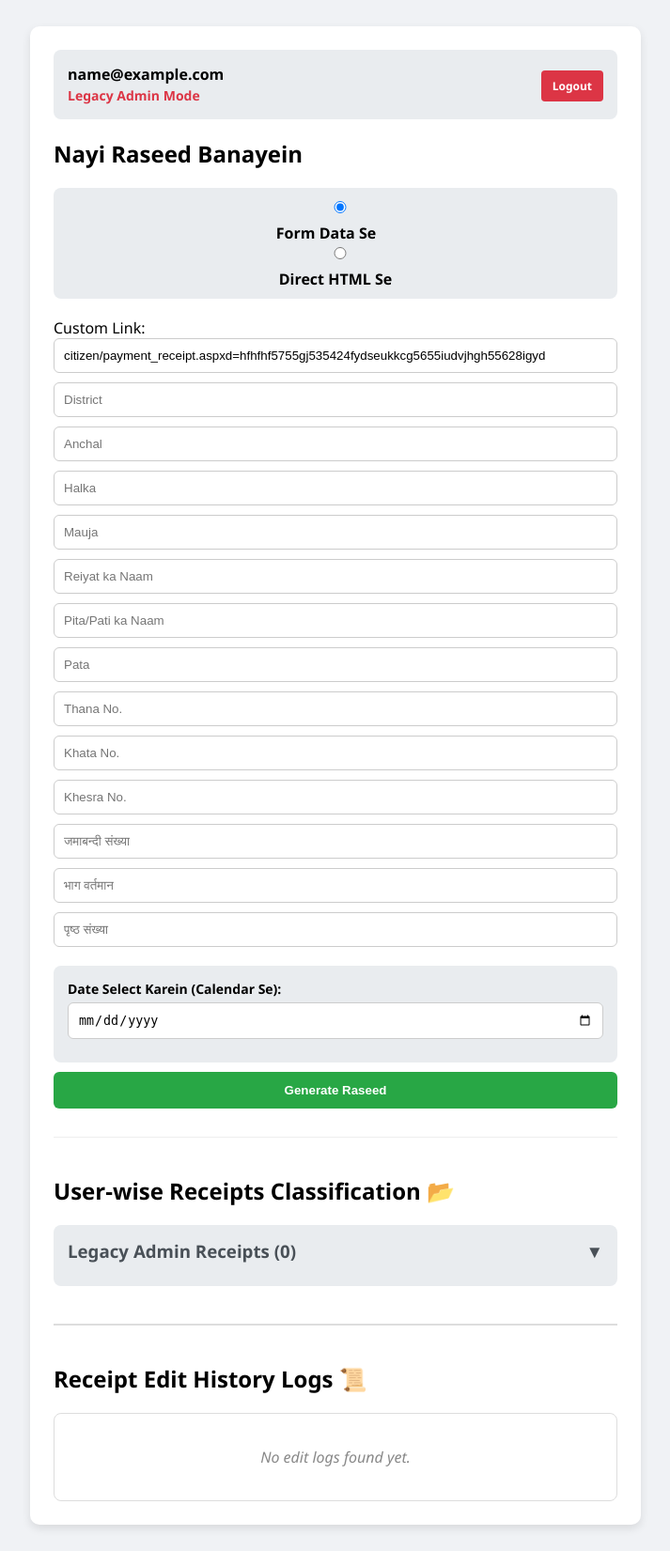
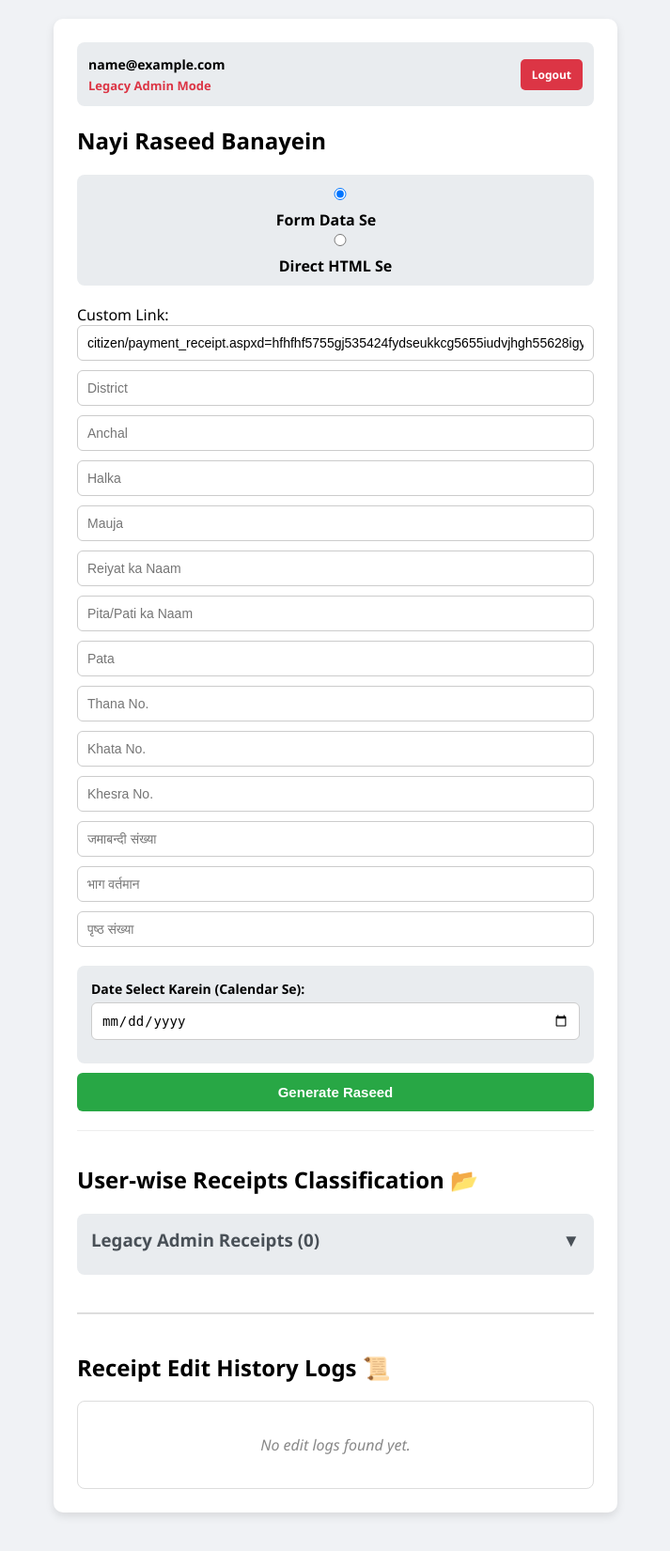
Before and after one commit to sk538180-pixel/RECIPT, a Flask app: page / in a window 1280 px wide. Shown: the whole page at 94% size, without its empty margins (283-996 px from the left). After the commit the page ends 1614 px from the top, so only its background shows below. Run offline with Flask 3, Linux system fonts and the light colour scheme; the visitor is signed in with stand-in values (Sample User, id 1); data that the repository does not hold is empty.

Commit message:
Update index.html

```diff
--- a/templates/index.html
+++ b/templates/index.html
@@ -5,17 +5,97 @@
     <meta name="viewport" content="width=device-width, initial-scale=1.0">
     <title>Laggan Raseed Dashboard</title>
     <style>
-        body { font-family: 'Segoe UI', sans-serif; background-color: #f0f2f5; padding: 20px; }
-        .container { max-width: 600px; margin: auto; background: white; padding: 25px; border-radius: 10px; box-shadow: 0 4px 10px rgba(0,0,0,0.1); }
-        input { width: 100%; padding: 10px; margin-bottom: 10px; border: 1px solid #ccc; border-radius: 6px; box-sizing: border-box; }
-        .btn-submit { width: 100%; padding: 12px; background: #28a745; color: white; border: none; border-radius: 6px; cursor: pointer; font-weight: bold; }
-        .receipt-list { margin-top: 30px; border-top: 1px solid #eee; padding-top: 20px; }
-        .item { background: #f9f9f9; padding: 10px; border-bottom: 1px solid #ddd; margin-bottom: 10px; display: flex; flex-direction: column; }
-        .actions { margin-top: 10px; }
-        .actions a { text-decoration: none; padding: 5px 10px; border-radius: 4px; font-size: 13px; font-weight: bold; margin-right: 5px; }
+        * { box-sizing: border-box; }
+        body { font-family: 'Segoe UI', sans-serif; background-color: #f0f2f5; padding: 10px; margin: 0; }
+        .container { max-width: 600px; margin: auto; background: white; padding: 15px; border-radius: 10px; box-shadow: 0 4px 10px rgba(0,0,0,0.1); }
+        input, textarea { width: 100%; padding: 10px; margin-bottom: 10px; border: 1px solid #ccc; border-radius: 6px; box-sizing: border-box; font-size: 14px; }
+        .btn-submit { width: 100%; padding: 12px; background: #28a745; color: white; border: none; border-radius: 6px; cursor: pointer; font-weight: bold; font-size: 15px; }
+        .receipt-list { margin-top: 20px; border-top: 1px solid #eee; padding-top: 15px; }
+        .item { background: #f9f9f9; padding: 10px; border-bottom: 1px solid #ddd; margin-bottom: 10px; display: flex; flex-direction: column; word-break: break-word; }
+        .actions { margin-top: 10px; display: flex; flex-wrap: wrap; gap: 6px; }
+        .actions a { text-decoration: none; padding: 6px 10px; border-radius: 4px; font-size: 12px; font-weight: bold; text-align: center; white-space: nowrap; }
         .btn-edit-data { background: #007bff; color: white; }
         .btn-edit-html { background: #ffc107; color: black; }
         .btn-delete { background: #dc3545; color: white; }
+
+        /* Header Bar */
+        .header-bar {
+            display: flex;
+            flex-direction: column;
+            gap: 10px;
+            margin-bottom: 15px;
+            padding: 12px;
+            background: #e9ecef;
+            border-radius: 8px;
+        }
+        .header-info { }
+        .header-info strong { font-size: 14px; word-break: break-all; }
+        .header-buttons {
+            display: flex;
+            flex-wrap: wrap;
+            gap: 6px;
+        }
+        .header-btn {
+            padding: 8px 12px;
+            border-radius: 5px;
+            font-weight: bold;
+            font-size: 12px;
+            text-decoration: none;
+            text-align: center;
+            border: none;
+            cursor: pointer;
+            white-space: nowrap;
+            flex: 1 1 auto;
+            min-width: 0;
+        }
+        .btn-wallet { background: #17a2b8; color: white; }
+        .btn-add-money { background: #28a745; color: white; }
+        .btn-logout { background: #dc3545; color: white; }
+
+        /* Admin Pending Payment Card */
+        .payment-card {
+            background: white;
+            padding: 10px;
+            border-radius: 6px;
+            margin-bottom: 10px;
+            border: 1px solid #ddd;
+        }
+        .payment-card-inner {
+            display: flex;
+            flex-direction: column;
+            gap: 8px;
+        }
+        .payment-card-actions {
+            display: flex;
+            gap: 6px;
+        }
+        .payment-card-actions form { flex: 1; }
+        .payment-card-actions button { width: 100%; }
+
+        /* Admin User Card */
+        .user-card-header {
+            display: flex;
+            flex-direction: column;
+            gap: 4px;
+        }
+        .user-card-meta {
+            display: flex;
+            flex-wrap: wrap;
+            gap: 6px;
+            font-size: 12px;
+        }
+
+        /* Edit History */
+        .history-header {
+            display: flex;
+            flex-direction: column;
+            gap: 2px;
+            font-size: 13px;
+            font-weight: bold;
+            margin-bottom: 5px;
+        }
+        .history-header .history-link { color: #007bff; word-break: break-all; }
+        .history-header .history-date { color: #666; font-size: 12px; }
 
         /* Modal Popup Styles */
         .modal-overlay {
@@ -87,25 +170,35 @@
             from { transform: translateY(20px); opacity: 0; }
             to { transform: translateY(0); opacity: 1; }
         }
+
+        /* Desktop tweaks */
+        @media (min-width: 481px) {
+            body { padding: 20px; }
+            .container { padding: 25px; }
+            .header-bar { flex-direction: row; justify-content: space-between; align-items: center; }
+            .header-btn { flex: 0 0 auto; }
+            .payment-card-inner { flex-direction: row; justify-content: space-between; align-items: center; }
+            .history-header { flex-direction: row; justify-content: space-between; }
+        }
     </style>
 </head>
 <body>
 <div class="container">
-    <div style="display: flex; justify-content: space-between; align-items: center; margin-bottom: 20px; padding: 15px; background: #e9ecef; border-radius: 8px;">
-        <div>
+    <div class="header-bar">
+        <div class="header-info">
             <strong>{{ email }}</strong><br>
             {% if is_admin %}
-            <span style="font-size: 14px; color: #dc3545; font-weight: bold;">Legacy Admin Mode</span>
+            <span style="font-size: 13px; color: #dc3545; font-weight: bold;">Legacy Admin Mode</span>
             {% else %}
-            <span style="font-size: 14px; color: #555;">Wallet Balance: <strong>₹{{ wallet_balance }}</strong></span>
+            <span style="font-size: 13px; color: #555;">Wallet: <strong>₹{{ wallet_balance }}</strong></span>
             {% endif %}
         </div>
-        <div>
+        <div class="header-buttons">
             {% if not is_admin %}
-            <button onclick="showWalletModal()" style="background:#17a2b8; color:white; border:none; padding:8px 12px; border-radius:4px; font-weight:bold; font-size: 12px; margin-right: 5px; cursor: pointer;">Wallet History</button>
-            <a href="/add_money" style="background:#28a745; color:white; text-decoration:none; padding:8px 12px; border-radius:4px; font-weight:bold; font-size: 12px; margin-right: 5px;">+ Add Money</a>
+            <button onclick="showWalletModal()" class="header-btn btn-wallet">Wallet History</button>
+            <a href="/add_money" class="header-btn btn-add-money">+ Add Money</a>
             {% endif %}
-            <a href="/logout" onclick="localStorage.clear();" style="background:#dc3545; color:white; text-decoration:none; padding:8px 12px; border-radius:4px; font-weight:bold; font-size: 12px;">Logout</a>
+            <a href="/logout" onclick="localStorage.clear();" class="header-btn btn-logout">Logout</a>
         </div>
     </div>
 
```
Also changed, not shown: other parts of templates/index.html (+29 -22 lines). Lines whose indentation alone changed are shown as unchanged.
